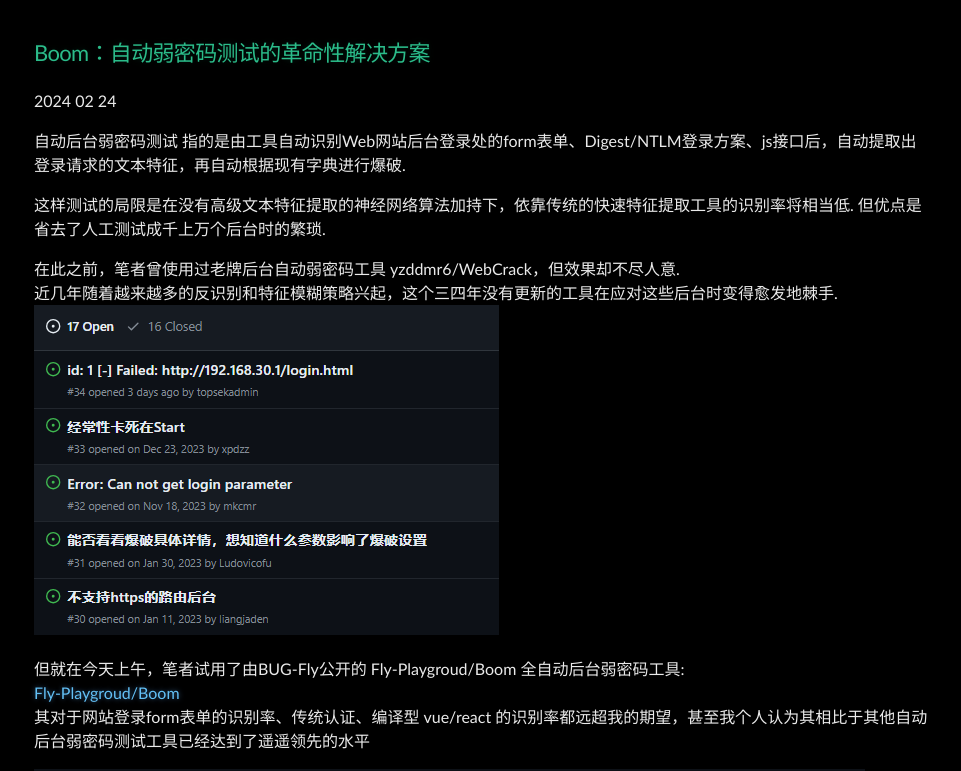
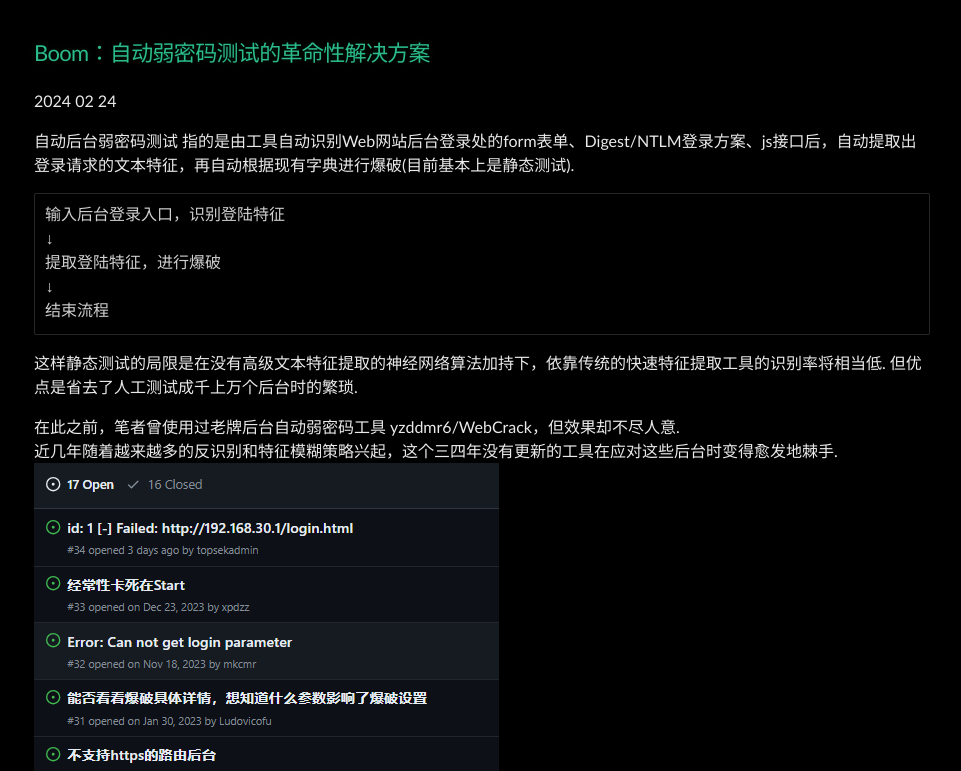
Before and after one commit to Leeyangee/leeyangee.github.io, a Jekyll site: the page built from _posts/2024-02-24-Boom：自动弱密码测试的革命性解决方案.md, in a window 1280 px wide and 900 px high, scrolled down 312 px, cut to the strip 129-900 px from the top of the window. Shown: the whole strip, without its empty margins (158-1119 px from the left). Built offline with Jekyll 4.4.1, drawn with Linux system fonts in a browser that asks for light colours.

Commit message:
Update 2024-02-24-Boom：自动弱密码测试的革命性解决方案.md

````diff
--- a/_posts/2024-02-24-Boom：自动弱密码测试的革命性解决方案.md
+++ b/_posts/2024-02-24-Boom：自动弱密码测试的革命性解决方案.md
@@ -3,9 +3,17 @@
 published: true
 ---
 
-自动后台弱密码测试 指的是由工具自动识别Web网站后台登录处的form表单、Digest/NTLM登录方案、js接口后，自动提取出登录请求的文本特征，再自动根据现有字典进行爆破.
+自动后台弱密码测试 指的是由工具自动识别Web网站后台登录处的form表单、Digest/NTLM登录方案、js接口后，自动提取出登录请求的文本特征，再自动根据现有字典进行爆破(目前基本上是静态测试).
 
-这样测试的局限是在没有高级文本特征提取的神经网络算法加持下，依靠传统的快速特征提取工具的识别率将相当低. 但优点是省去了人工测试成千上万个后台时的繁琐.
+```
+输入后台登录入口，识别登陆特征
+↓
+提取登陆特征，进行爆破
+↓
+结束流程
+```
+
+这样静态测试的局限是在没有高级文本特征提取的神经网络算法加持下，依靠传统的快速特征提取工具的识别率将相当低. 但优点是省去了人工测试成千上万个后台时的繁琐.
 
 在此之前，笔者曾使用过老牌后台自动弱密码工具 yzddmr6/WebCrack，但效果却不尽人意.
 近几年随着越来越多的反识别和特征模糊策略兴起，这个三四年没有更新的工具在应对这些后台时变得愈发地棘手.
````
